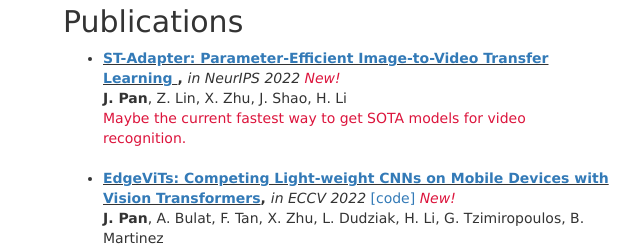
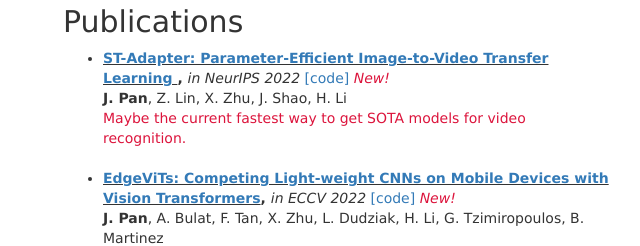
Before and after one commit to junting/junting.github.io, a plain HTML site: page index.html in a window 1280 px wide. Shown: the part 812-1058 px from the top of the page, 457-1097 px from the left. Drawn offline with Linux system fonts and the light colour scheme.

Commit message:
add code url

```diff
--- a/index.html
+++ b/index.html
@@ -112,6 +112,7 @@
 	            <h2>Publications</h2>
 	            <ul>
                     <li><b> <u><a href="https://arxiv.org/pdf/2206.13559.pdf"> ST-Adapter: Parameter-Efficient Image-to-Video Transfer Learning </a></u>, </b><i>in NeurIPS 2022</i>
+                    </a> <a href="https://github.com/linziyi96/st-adapter">[code]</a>
                     <i><font color="crimson"> New! </font></i> <br>
                     <b>J. Pan</b>, Z. Lin, X. Zhu, J. Shao, H. Li &nbsp<br>
                     <font color="crimson"> Maybe the current fastest way to get SOTA models for video recognition. </font> <br><br>
```
